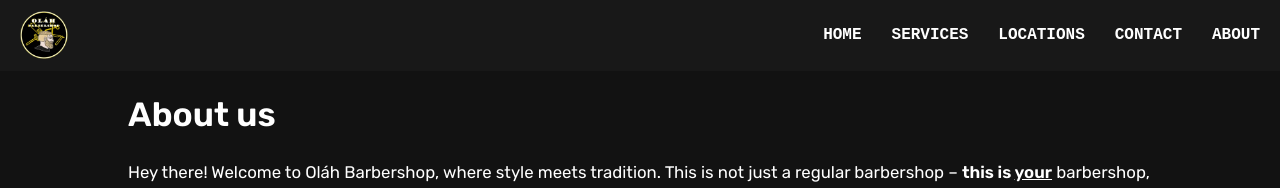
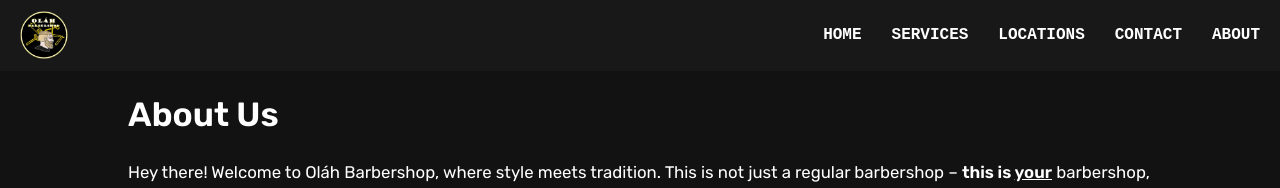
Before and after one commit to Olah-Barbershop/website, a SvelteKit app: page /about in a window 1280 px wide. Shown: the top 188 px of the page. Built offline with nearby package versions, Linux system fonts and the light colour scheme.

Commit message:
style: change "About us" to "About Us"

```diff
--- a/src/routes/about/+page.svelte
+++ b/src/routes/about/+page.svelte
@@ -3,12 +3,12 @@
 </script>
 
 <svelte:head>
-  <title>About us</title>
+  <title>About Us</title>
 </svelte:head>
 
 <div class="container">
   <div class="content">
-  <h1>About us</h1>
+  <h1>About Us</h1>
   <br>
   <p>Hey there! Welcome to Oláh Barbershop, where style meets tradition. This is not just a regular barbershop – <b>this is <ins>your</ins></b> barbershop, dedicated to keeping <i>you</i> sharp and stylish.</p>
   <br>
```
